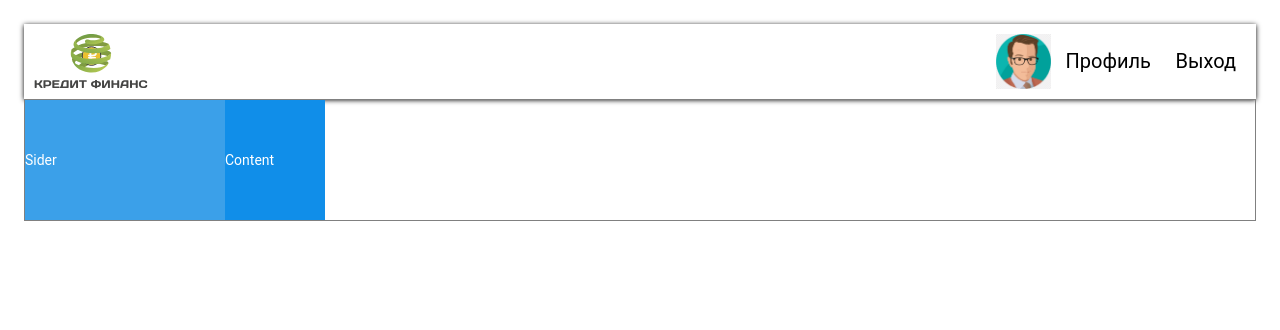
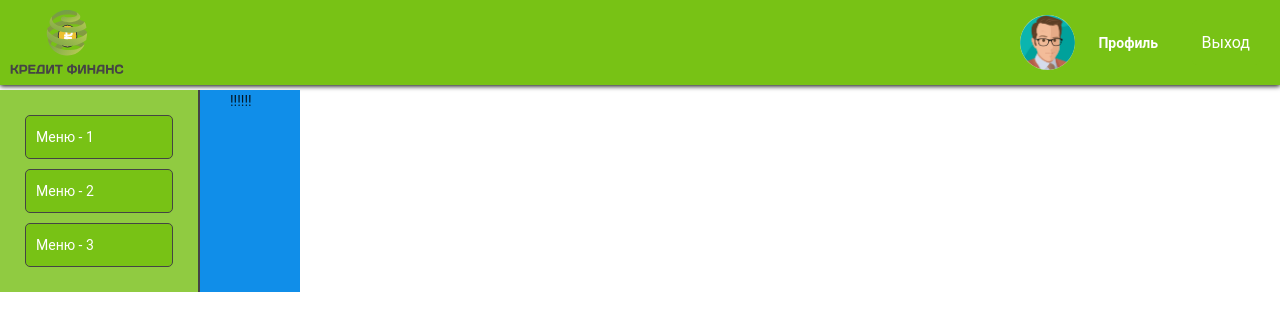
Before and after one commit to AleksRomanov/kredit_finance, a Next.js app: page / in a window 1280 px wide. Shown: the top 330 px of the page. Built offline with nearby package versions, Linux system fonts and the light colour scheme.

Commit message:
Создание структуры и разметки страницы ..

```diff
--- a/pages/_app.js
+++ b/pages/_app.js
@@ -1,5 +1,5 @@
 import './styles/global.css'
 
 export default function MyApp({Component, pageProps}) {
-    return <Component {...pageProps}/>
+    return <Component mountNode {...pageProps}/>
 }
--- a/pages/index.js
+++ b/pages/index.js
@@ -2,56 +2,62 @@ import Link from "next/link";
 import logoPic from "./pictures/krk_logo.svg";
 import avaPic from "./pictures/ava1.png";
 import Image from 'next/image'
-import {Layout} from "antd";
+import {Form, Layout} from "antd";
+import Sider from "antd/lib/layout/Sider";
 
-const {Sider, Content} = Layout;
+
+const {Content} = Layout;
 
 const Index = () => {
 
-
     return (
-        <div className="container" id="container" style={{padding: "24px"}}>
+        <div className="container">
             <div className="header">
                 <div className="header-body">
                     <Image src={logoPic}/>
                     <div className="header-body__menu">
-                        <Image className="avatar"
+                        <Image className="header-body__photo"
                                src={avaPic}
                                width={55}
                                height={55}
                         />
                         <Link href="/users">
-                            <a className="link">Профиль</a>
+                            <a className="header-body__profile">Профиль</a>
                         </Link>
                         <Link href="/">
-                            <a className="link">Выход</a>
+                            <a className="header-body__quit">Выход</a>
                         </Link>
                     </div>
                 </div>
             </div>
 
 
-            <div className="wrapper" style={{border: "1px solid gray", borderColor: "gray"}}>
-                <Layout>
-                    <Sider>Sider</Sider>
-                    <Content>Content</Content>
-                </Layout>
+            <div className="main wrapper">
+                <div className="main-body">
+                    <Layout>
+                        <Sider className="main-body__sec1">
+                            <ul className="main-body__list">
+                                <li className="main-body__item">Меню - 1</li>
+                                <li className="main-body__item">Меню - 2</li>
+                                <li className="main-body__item">Меню - 3</li>
+                            </ul>
+
+                        </Sider>
+
+                        <Content className="main-body__sec2">
+                            <Form>
+                                <p>!!!!!!</p>
+                            </Form>
+                        </Content>
+                    </Layout>
+                </div>
             </div>
-
-            {/*<h1 style={{textAlign: "center"}}>Главная страница</h1>*/}
 
             <style jsx>
                 {`
                   .logo {
                     width: 114px;
                     height: 55px;
-                  }
-
-                  .link {
-                    text-decoration: none;
-                    color: black;
-                    font-size: 20px;
-                    margin: 10px;
                   }
                 `}
             </style>
--- a/pages/styles/global.css
+++ b/pages/styles/global.css
@@ -1,5 +1,4 @@
 @import '~antd/dist/antd.css';
-
 
 body {
     font-family: 'Roboto', sans-serif;
@@ -28,6 +27,9 @@ body {
 .header {
     grid-area: header;
     padding: 10px;
+    /*background-color: #dcdcde;*/
+    /*background-color: #ffffff;*/
+    background-color: rgb(120, 194, 21);
     box-shadow: 0 1px 5px black;
 }
 
@@ -48,19 +50,23 @@ body {
     width: 50px;
     height: 50px;
     border-radius: 50%;
-    background-color: rgb(120, 194, 21);
+    /*background-color: rgb(120, 194, 21);*/
     transition: all 0.5s;
     cursor: pointer;
+    margin: 10px;
 }
 
 .header-body__profile {
+    margin: 10px;
     cursor: pointer;
-    color: rgb(120, 194, 21);
+    color: #ffffff;
+    /*color: rgb(120, 194, 21);*/
     font-weight: 600;
     transition: all 0.5s;
 }
 
 .header-body__quit {
+    margin: 10px;
     outline: none;
     border: none;
     border-radius: 5px;
@@ -79,22 +85,24 @@ body {
 
 .main {
     grid-area: content;
+    /*box-sizing: border-box;*/
+    /*padding: 10px;*/
 }
 
 .main-body {
-    margin-top: 20px;
+    margin-top: 5px;
     display: flex;
-    padding: 10px;
 }
 
 .main-body__sec1 {
-    flex: 0 1 40%;
+    flex: 0 1 50%;
     border-right: 2px solid rgb(68, 68, 68);
-    padding-right: 15px;
+    padding: 15px;
+
 }
 
 .main-body__sec2 {
-    flex: 0 1 60%;
+    flex: 0 1 50%;
     padding-left: 30px;
 }
 
@@ -110,7 +118,14 @@ body {
     margin-right: 30px;
 }
 
+.main-body__list {
+    margin: 0;
+    padding: 0;
+    list-style: none;
+}
+
 .main-body__item {
+    box-sizing: border-box;
     background-color: rgb(120, 194, 21);
     border: 1px solid rgb(68, 68, 68);
     color: #fff;
@@ -123,7 +138,12 @@ body {
     display: inline-block;
     color: rgb(68, 68, 68);
     font-weight: 600;
-    margin-bottom: 10px;
+    /*margin-bottom: 10px;*/
+}
+
+.main-body__item:hover {
+    transform: scale(1.05);
+    transition: all 0.5s;
 }
 
 .main-body__filter {
@@ -263,37 +283,29 @@ body {
 .code-box-demo {
     text-align: center;
 }
-.ant-layout-header,
-.ant-layout-footer {
-    color: #fff;
-    background: #7dbcea;
-}
-[data-theme="dark"] .ant-layout-header {
-    background: #6aa0c7;
-}
-[data-theme="dark"] .ant-layout-footer {
-    background: #6aa0c7;
-}
-.ant-layout-footer {
-    line-height: 1.5;
-}
+
 .ant-layout-sider {
     color: #fff;
-    line-height: 120px;
-    background: #3ba0e9;
+    /*line-height: 120px;*/
+    background: rgba(120, 194, 21, .8);
+    /*background: #3ba0e9;*/
 }
+
 [data-theme="dark"] .ant-layout-sider {
     background: #3499ec;
 }
+
 .ant-layout-content {
     min-height: 120px;
     color: #fff;
     line-height: 120px;
     background: rgba(16, 142, 233, 1);
 }
+
 [data-theme="dark"] .ant-layout-content {
     background: #107bcb;
 }
+
 > .code-box-demo > .ant-layout + .ant-layout {
     margin-top: 48px;
 }
```
